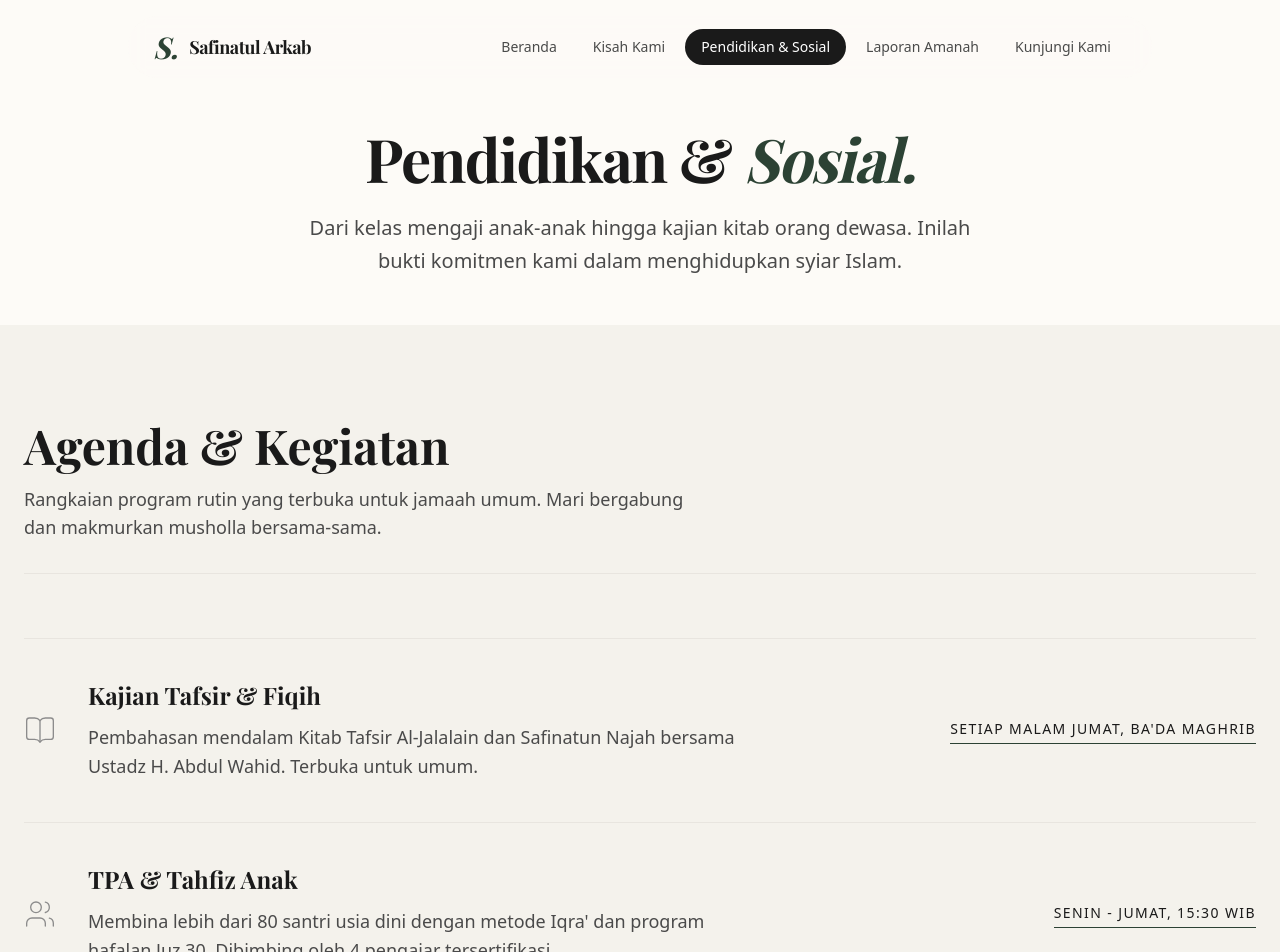
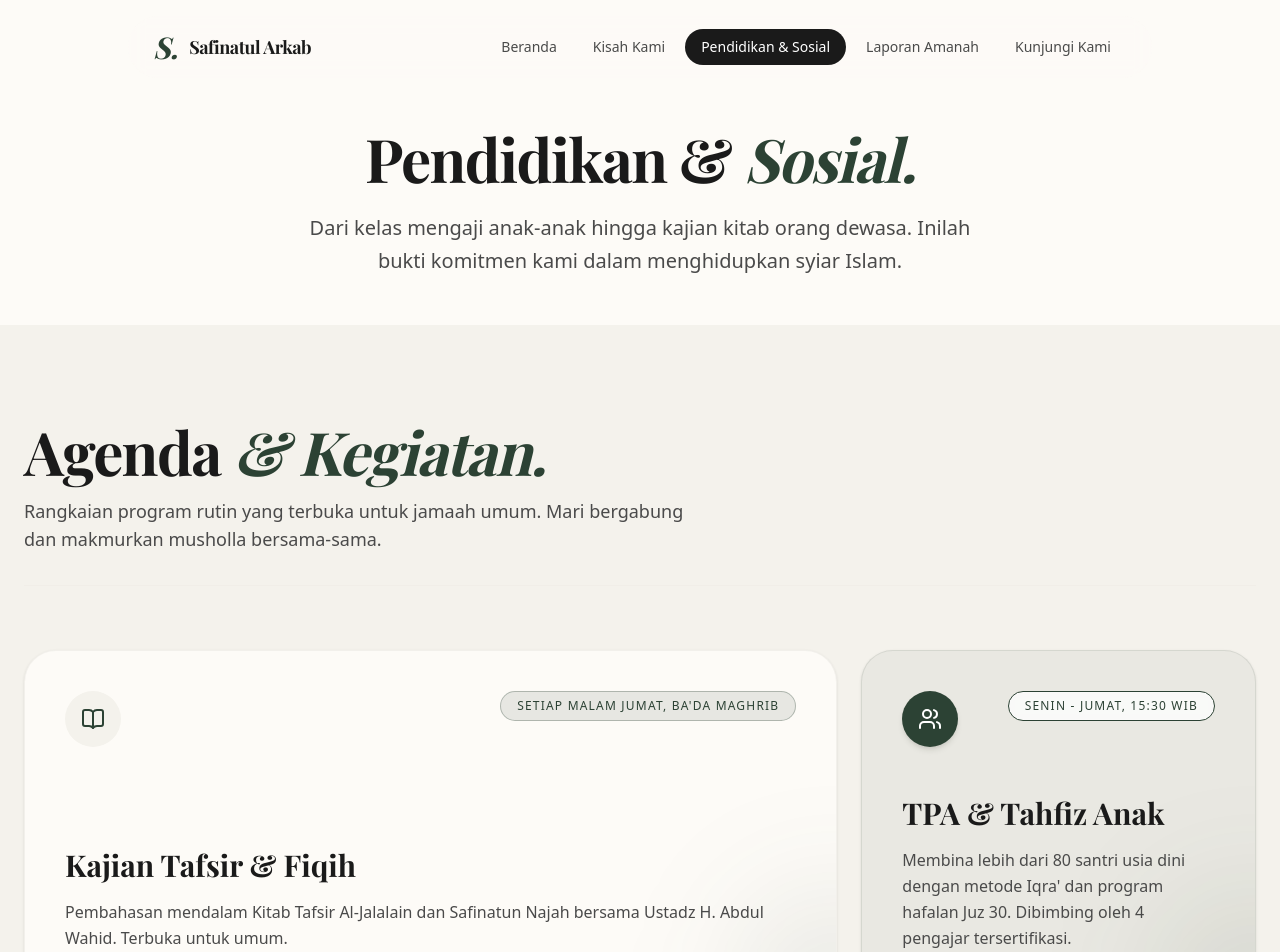
Before and after one commit to kaz-hero123/Musholla-Safinatul-Arkab, a Next.js app: page /kegiatan in a window 1280 px wide. Shown: the top 952 px of the page. Built offline with nearby package versions, Linux system fonts and the light colour scheme; a web font is replaced by a local one.

Commit message:
refactor(programs): modernize agenda and activities list view

```diff
--- a/src/components/sections/Features.tsx
+++ b/src/components/sections/Features.tsx
@@ -6,7 +6,7 @@ import Link from "next/link";
 import { ArrowRight, BookOpen } from "lucide-react";
 
 export default function Features() {
-  const topPrograms = PROGRAMS_DATA.slice(0, 3); // Just show top 3 on home
+  const topPrograms = PROGRAMS_DATA.slice(0, 3);
 
   return (
     <section className="py-24 md:py-32 px-6 bg-bg-secondary relative border-t border-border">
--- a/src/components/sections/ProgramsList.tsx
+++ b/src/components/sections/ProgramsList.tsx
@@ -3,37 +3,48 @@ import { PROGRAMS_DATA, icons } from "@/data/programs";
 
 export function ProgramsList() {
   return (
-    <section className="py-24 px-6 bg-bg-secondary">
-      <div className="max-w-7xl mx-auto">
-        <div className="mb-16 border-b border-border pb-8">
-          <h2 className="text-3xl md:text-5xl font-display font-bold text-text-primary mb-4">
-            Agenda & Kegiatan
-          </h2>
-          <p className="text-text-secondary text-lg max-w-2xl">
-            Rangkaian program rutin yang terbuka untuk jamaah umum. Mari bergabung dan makmurkan musholla bersama-sama.
-          </p>
+    <section className="py-24 px-4 md:px-6 bg-bg-secondary">
+      <div className="max-w-[1400px] mx-auto">
+        <div className="mb-16 border-b border-border/30 pb-8 flex flex-col md:flex-row md:items-end justify-between gap-6">
+          <div className="animate-reveal">
+            <h2 className="text-4xl md:text-6xl font-display font-bold text-text-primary mb-4 tracking-tight">
+              Agenda <span className="text-emerald-primary italic">& Kegiatan.</span>
+            </h2>
+            <p className="text-text-secondary text-lg max-w-2xl">
+              Rangkaian program rutin yang terbuka untuk jamaah umum. Mari bergabung dan makmurkan musholla bersama-sama.
+            </p>
+          </div>
         </div>
 
-        <div className="flex flex-col gap-0 border-t border-border border-b">
-          {PROGRAMS_DATA.map((program) => {
+        <div className="grid grid-cols-1 md:grid-cols-12 gap-4 md:gap-6">
+          {PROGRAMS_DATA.map((program, i) => {
             const IconComponent = icons[program.icon];
+            const isLarge = i === 0 || i === 3;
+            const spanClass = isLarge ? "md:col-span-8" : "md:col-span-4";
+            const bgClass = isLarge ? "bg-bg-primary" : "bg-emerald-primary/5 border border-emerald-primary/10";
+
             return (
-              <div key={program.id} className="group py-10 border-b border-border flex flex-col md:flex-row gap-8 items-start md:items-center justify-between transition-colors hover:bg-bg-primary/50 last:border-0">
-                <div className="flex items-start md:items-center gap-8 md:w-2/3">
-                  <div className="text-text-muted hidden sm:block shrink-0">
-                    <IconComponent size={32} strokeWidth={1} />
+              <div
+                key={program.id}
+                className={`group relative overflow-hidden rounded-[2rem] p-8 md:p-10 flex flex-col justify-between border border-border/50 animate-reveal hover:-translate-y-1 transition-all duration-500 shadow-sm hover:shadow-md ${spanClass} ${bgClass}`}
+                style={{animationDelay: `${0.1 * i}s`}}
+              >
+                <div className="flex justify-between items-start mb-12">
+                  <div className={`w-14 h-14 rounded-full flex items-center justify-center shrink-0 transition-transform duration-500 group-hover:scale-110 ${isLarge ? 'bg-bg-secondary text-emerald-primary' : 'bg-emerald-primary text-white shadow-md'}`}>
+                    <IconComponent size={24} strokeWidth={2} />
                   </div>
-                  <div>
-                    <h3 className="text-2xl font-display font-bold text-text-primary mb-3">{program.title}</h3>
-                    <p className="text-text-secondary text-lg leading-relaxed max-w-2xl">{program.description}</p>
-                  </div>
-                </div>
-
-                <div className="md:w-1/3 md:text-right">
-                  <span className="text-sm font-medium text-text-primary tracking-widest uppercase inline-block border-b border-emerald-primary pb-1">
+                  <span className={`text-xs font-medium tracking-widest uppercase py-1.5 px-4 rounded-full border ${isLarge ? 'border-emerald-primary/30 text-emerald-primary bg-emerald-primary/10' : 'border-emerald-primary text-emerald-primary bg-white/80 backdrop-blur'}`}>
                     {program.schedule}
                   </span>
                 </div>
+
+                <div>
+                  <h3 className="text-2xl md:text-3xl font-display font-bold text-text-primary mb-4 group-hover:text-emerald-primary transition-colors">{program.title}</h3>
+                  <p className="text-text-secondary text-base leading-relaxed">{program.description}</p>
+                </div>
+
+                {/* Decorative glow effect */}
+                <div className="absolute -bottom-24 -right-24 w-48 h-48 bg-emerald-primary/10 rounded-full blur-3xl group-hover:bg-emerald-primary/20 transition-all duration-700"></div>
               </div>
             );
           })}
--- a/src/data/programs.ts
+++ b/src/data/programs.ts
@@ -8,7 +8,6 @@ export interface Program {
   icon: keyof typeof icons;
 }
 
-// Map string keys to Lucide icons for easier rendering without storing React nodes in data
 export const icons = {
   BookOpen,
   Users,
```
